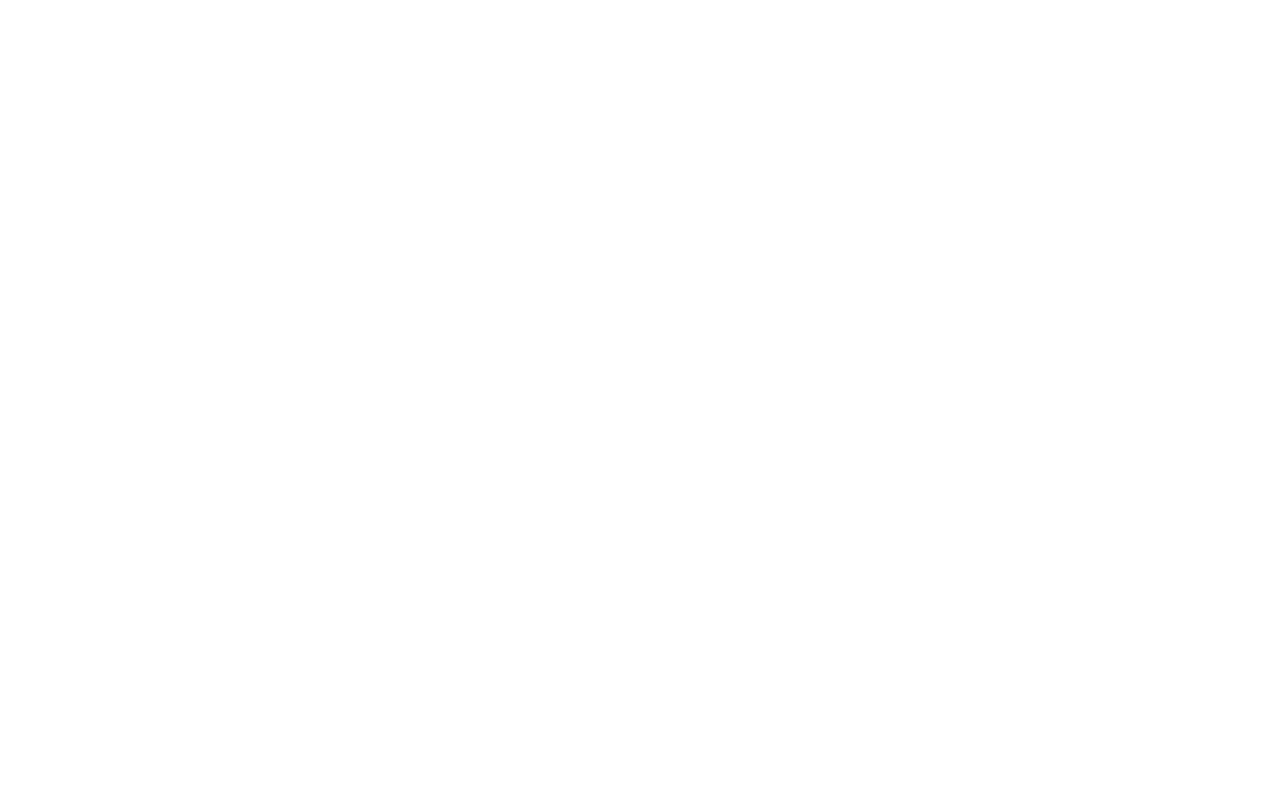
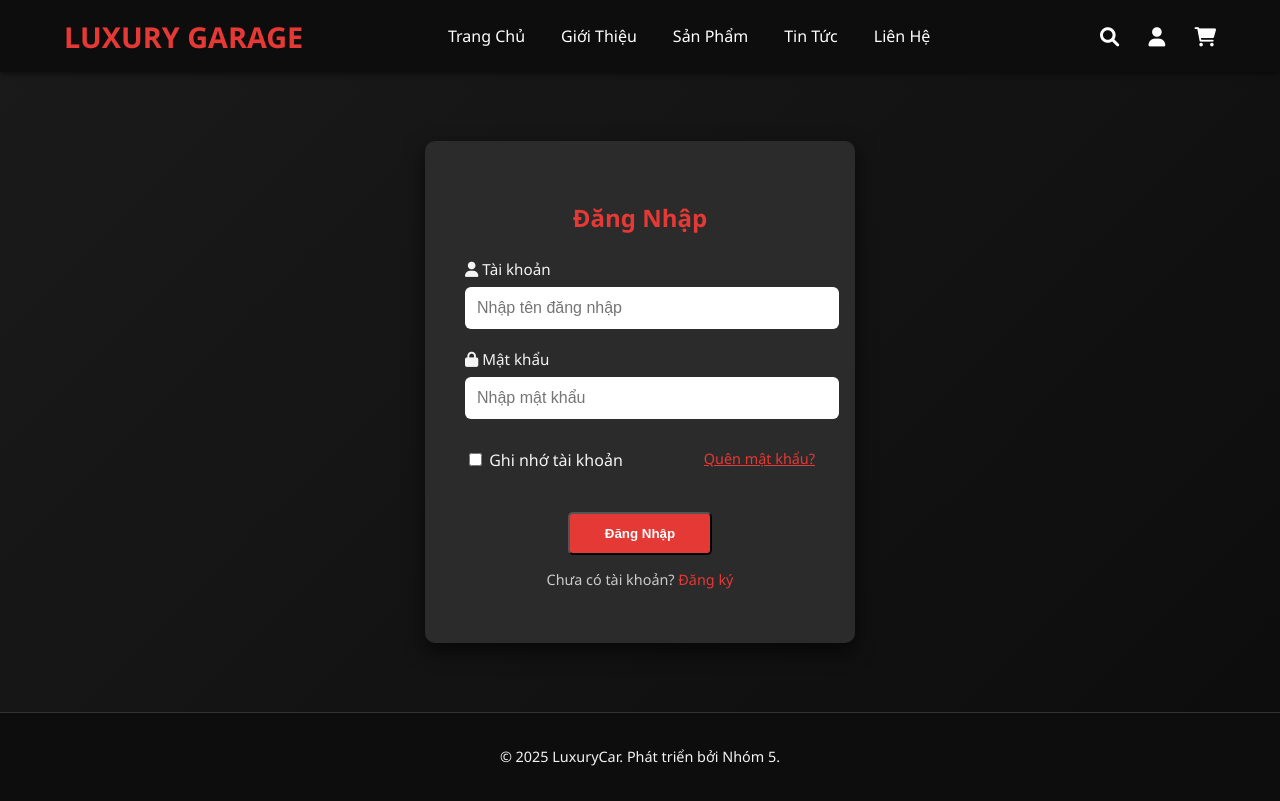
Before and after one commit to hluongTr/b-i-t-p-gi-a-k-, a plain HTML site: page BTL_PTUngdungWeb nhóm 5/BTL_PTUngdungWeb nhóm 5/login.html in a window 1280 px wide. Drawn offline with Linux system fonts and the light colour scheme.

Commit message:
update lỗi

```diff
--- a/BTL_PTUngdungWeb nhóm 5/BTL_PTUngdungWeb nhóm 5/login.html
+++ b/BTL_PTUngdungWeb nhóm 5/BTL_PTUngdungWeb nhóm 5/login.html
@@ -0,0 +1,59 @@
+<!DOCTYPE html>
+<html lang="vi">
+<head>
+  <meta charset="UTF-8">
+  <meta name="viewport" content="width=device-width, initial-scale=1.0">
+  <title>Đăng Nhập - LuxuryCar</title>
+  <link rel="stylesheet" href="css/style.css">
+  <link rel="stylesheet" href="https://cdnjs.cloudflare.com/ajax/libs/font-awesome/6.0.0-beta3/css/all.min.css">
+</head>
+<body>
+  <header class="main-header">
+    <div class="logo">LUXURY GARAGE</div>
+    <nav class="main-nav">
+      <ul>
+        <li><a href="index.html">Trang Chủ</a></li>
+        <li><a href="gioithieu.html">Giới Thiệu</a></li>
+        <li><a href="sanpham.html">Sản Phẩm</a></li>
+        <li><a href="tintuc.html">Tin Tức</a></li>
+        <li><a href="lienhe.html">Liên Hệ</a></li>
+      </ul>
+    </nav>
+    <div class="user-actions">
+      <a href="search.html" title="Tìm Kiếm"><i class="fas fa-search"></i></a>
+      <a href="login.html" title="Đăng Nhập"><i class="fas fa-user"></i></a>
+      <a href="giohang.html" title="Giỏ Hàng"><i class="fas fa-shopping-cart"></i></a>
+    </div>
+  </header>
+
+  <!-- login -->
+  <section class="login-section">
+    <div class="login-box" id="loginBox">
+      <h2>Đăng Nhập</h2>
+      <form id="loginForm">
+        <div class="input-group">
+          <label for="username"><i class="fas fa-user"></i> Tài khoản</label>
+          <input type="text" id="username" name="username" placeholder="Nhập tên đăng nhập" required>
+        </div>
+        <div class="input-group">
+          <label for="password"><i class="fas fa-lock"></i> Mật khẩu</label>
+          <input type="password" id="password" name="password" placeholder="Nhập mật khẩu" required>
+        </div>
+
+        <div class="remember-forgot">
+            <label><input type="checkbox"> Ghi nhớ tài khoản </label>
+               <p class="forgot-password-link"><a href="#">Quên mật khẩu?</a></p>
+        </div>
+        <button type="submit" class="btn-primary">Đăng Nhập</button>
+        <p class="register-link">Chưa có tài khoản? <a href="#" id="showRegisterForm">Đăng ký</a></p>
+      </form>
+    </div>
+  </section>
+
+  <footer>
+    <p>&copy; 2025 LuxuryCar. Phát triển bởi Nhóm 5.</p>
+  </footer>
+
+  <script src="js/scripts.js"></script>
+</body>
+</html>
```
Also changed, not shown: BTL_PTUngdungWeb nhóm 5/BTL_PTUngdungWeb nhóm 5/index.html (+0 -1 lines).
